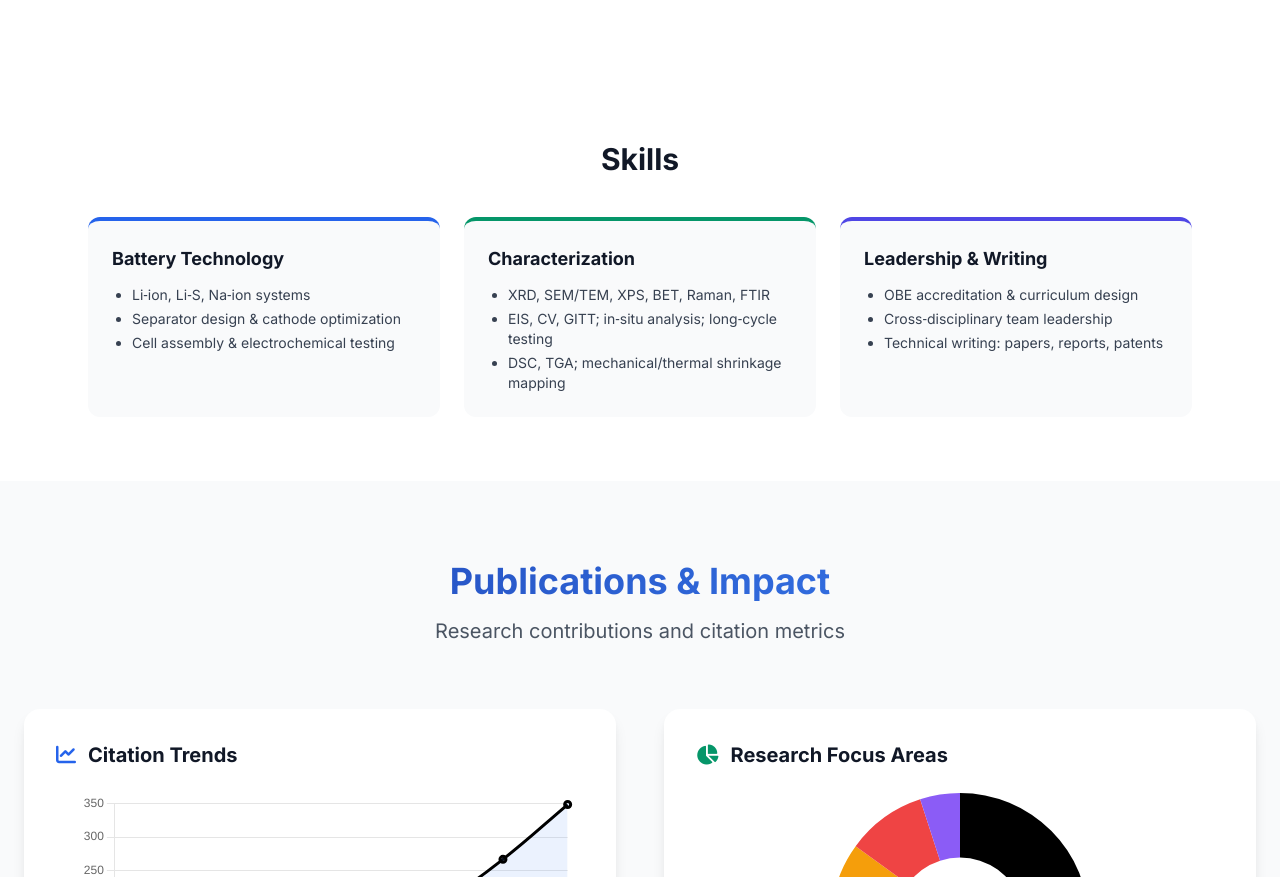
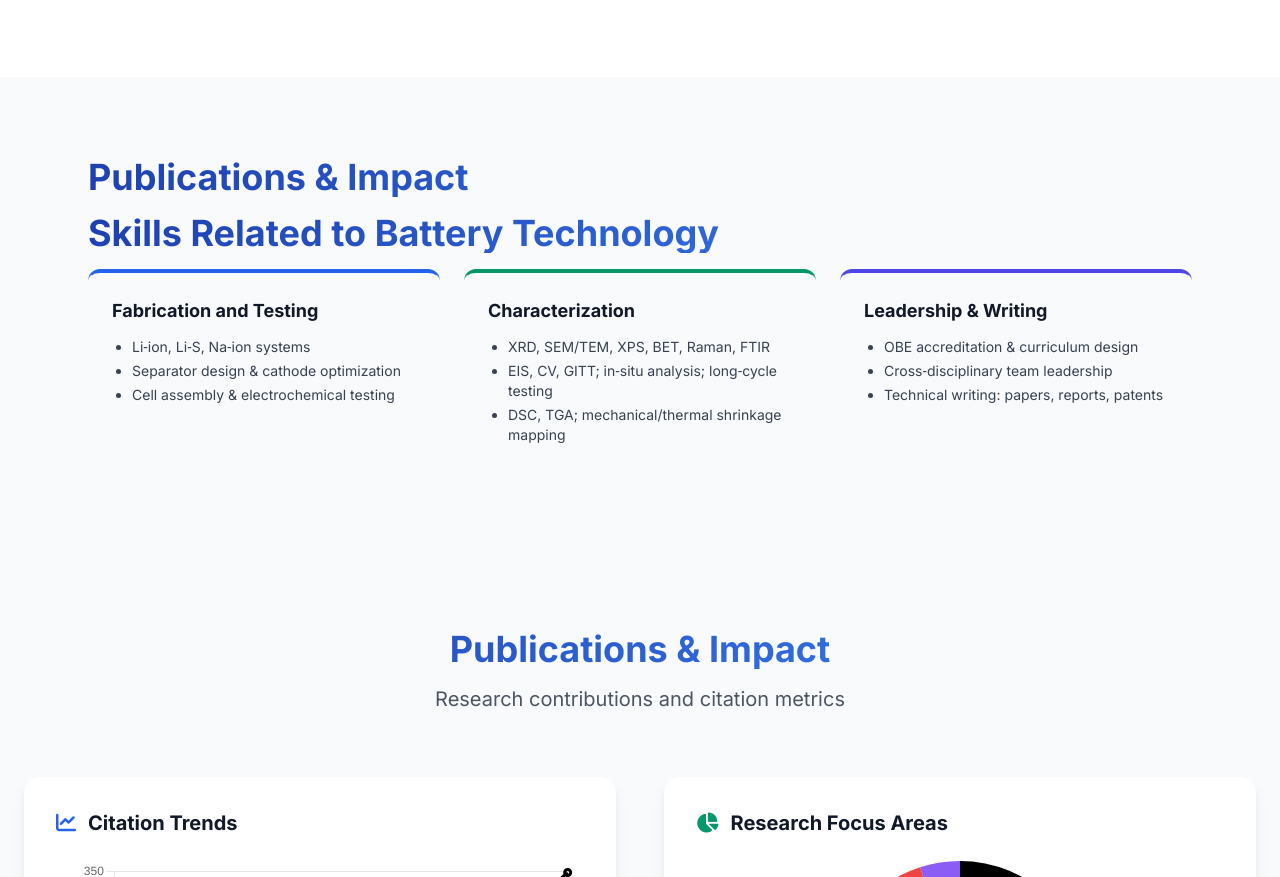
Before and after one commit to engrshamshad/shamshad, a plain HTML site: page index1.html in a window 1280 px wide. Shown: the part 3597-4474 px from the top of the page. Drawn offline with nearby package versions, Linux system fonts and the light colour scheme.

Commit message:
Update index1.html

```diff
--- a/index1.html
+++ b/index1.html
@@ -412,12 +412,13 @@
 </section>
 
 <!-- SKILLS -->
-  <section id="skills" class="py-16 bg-white">
+	  <section id="skills" class="py-20 bg-gray-50">
     <div class="max-w-6xl mx-auto px-6">
-      <h2 class="text-3xl font-bold text-center mb-10">Skills</h2>
+		<h2 class="text-4xl font-bold gradient-text mb-4">Publications & Impact</h2>
+      <h2 class="text-4xl font-bold gradient-text mb-4">Skills Related to Battery Technology</h2>
       <div class="grid md:grid-cols-3 gap-6">
         <div class="bg-gray-50 rounded-xl p-6 border-t-4 border-blue-600">
-          <h3 class="text-lg font-bold mb-3">Battery Technology</h3>
+          <h3 class="text-lg font-bold mb-3">Fabrication and Testing</h3>
           <ul class="text-gray-700 text-sm space-y-1 list-disc pl-5">
             <li>Li‑ion, Li‑S, Na‑ion systems</li>
             <li>Separator design & cathode optimization</li>
```
